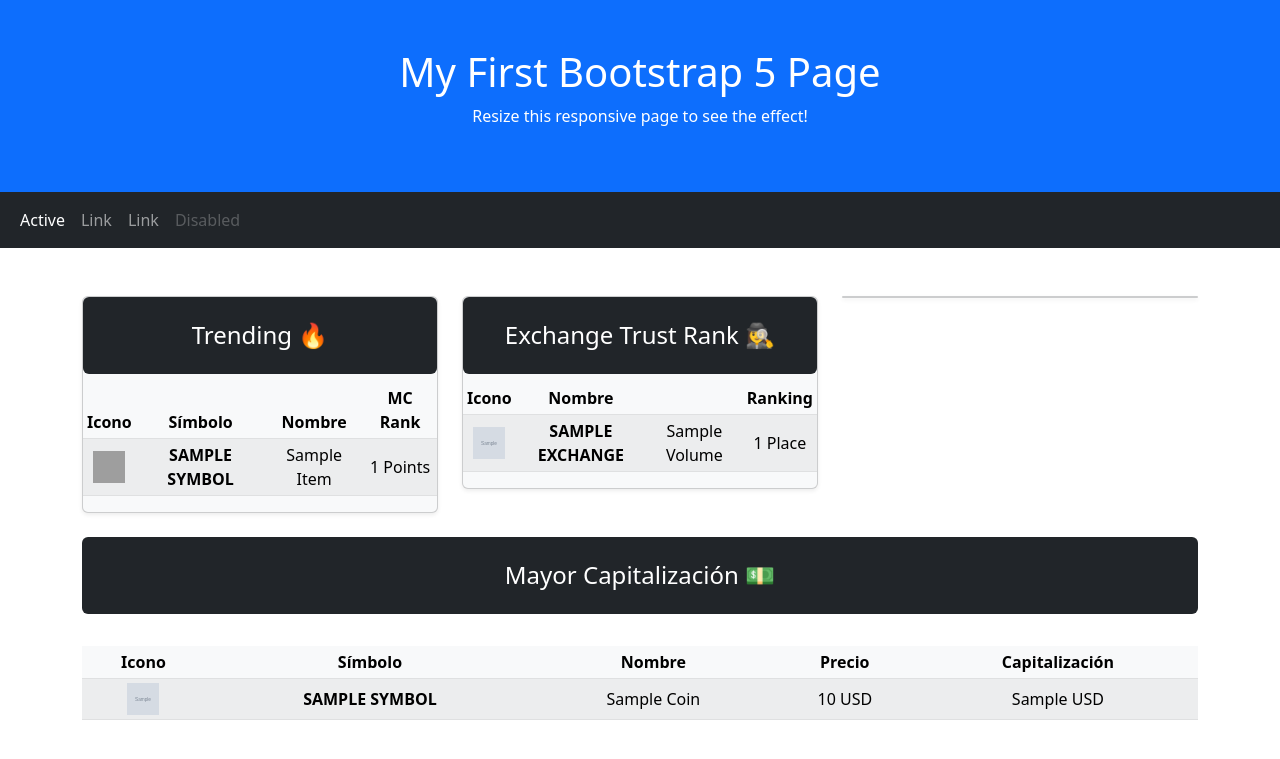
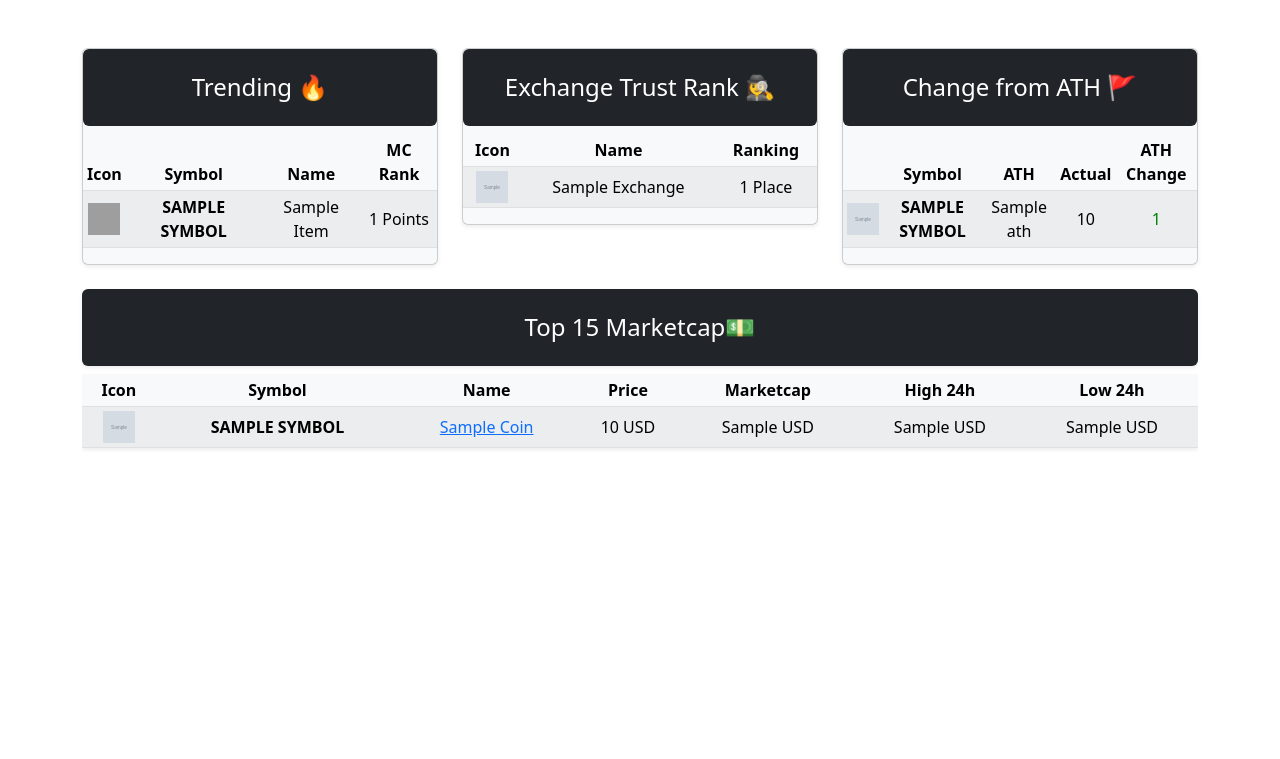
Before and after one commit to Joelarias1/cripto-tracker, a Django app: template criptofolio/templates/cointracker/welcome.html in a window 1280 px wide. Shown: the top 759 px of the page. Run offline with Django 4.2, Linux system fonts and the light colour scheme; the template is opened without the code that fills it: most values are stand-ins (such as "Sample title", 1, 10 or a date in 2020); grey boxes marked "Sample" are stand-in pictures; some libraries are stand-ins or nearby versions; grey boxes are pictures that could not be loaded.

Commit message:
View por ID de moneda creada, envia a otra pagina con los datos

```diff
--- a/cointracker/urls.py
+++ b/cointracker/urls.py
@@ -4,4 +4,5 @@ from . import views
 
 urlpatterns = [
     path('', views.welcome, name='welcome'),
+    path('coin/<str:coin_id>/', views.coin_detail, name='coin_detail')
 ]
--- a/criptofolio/templates/cointracker/welcome.html
+++ b/criptofolio/templates/cointracker/welcome.html
@@ -8,35 +8,15 @@
   <meta name="viewport" content="width=device-width, initial-scale=1.0" />
   <link href="https://cdn.jsdelivr.net/npm/bootstrap@5.2.3/dist/css/bootstrap.min.css" rel="stylesheet" />
   <script src="https://cdn.jsdelivr.net/npm/bootstrap@5.2.3/dist/js/bootstrap.bundle.min.js"></script>
+  <script src="https://ajax.googleapis.com/ajax/libs/jquery/3.6.0/jquery.min.js"></script>
+  <script src="https://cdnjs.cloudflare.com/ajax/libs/popper.js/2.4.4/esm/popper.min.js"></script>
   <link rel="stylesheet" type="text/css" href="{% static 'css/style.css' %}" />
+  <script src="{% static 'js/scripts.js' %}"></script>
+
   <title>Welcome</title>
 </head>
 
 <body>
-  <div class="p-5 bg-primary text-white text-center">
-    <h1>My First Bootstrap 5 Page</h1>
-    <p>Resize this responsive page to see the effect!</p>
-  </div>
-
-  <nav class="navbar navbar-expand-sm bg-dark navbar-dark">
-    <div class="container-fluid">
-      <ul class="navbar-nav">
-        <li class="nav-item">
-          <a class="nav-link active" href="#">Active</a>
-        </li>
-        <li class="nav-item">
-          <a class="nav-link" href="#">Link</a>
-        </li>
-        <li class="nav-item">
-          <a class="nav-link" href="#">Link</a>
-        </li>
-        <li class="nav-item">
-          <a class="nav-link disabled" href="#">Disabled</a>
-        </li>
-      </ul>
-    </div>
-  </nav>
-
   <div class="container mt-5">
     <div class="row mb-4">
       <div class="col-4">
@@ -48,9 +28,9 @@
             <table class="table table-light table-striped table-sm">
               <thead class="thead-dark">
                 <tr>
-                  <th scope="col" class="text-center">Icono</th>
-                  <th scope="col" class="text-center">Símbolo</th>
-                  <th scope="col" class="text-center">Nombre</th>
+                  <th scope="col" class="text-center">Icon</th>
+                  <th scope="col" class="text-center">Symbol</th>
+                  <th scope="col" class="text-center">Name</th>
                   <th scope="col" class="text-center">MC Rank</th>
                 </tr>
               </thead>
@@ -86,9 +66,8 @@
             <table class="table table-light table-striped table-sm">
               <thead class="thead-dark">
                 <tr>
-                  <th scope="col" class="text-center">Icono</th>
-                  <th scope="col" class="text-center">Nombre</th>
-                  <th scope="col" class="text-center"></th>
+                  <th scope="col" class="text-center">Icon</th>
+                  <th scope="col" class="text-center">Name</th>
                   <th scope="col" class="text-center">Ranking</th>
                 </tr>
               </thead>
@@ -98,11 +77,8 @@
                   <td class="text-center align-middle">
                     <img src="{{ exchange.image }}" width="32" height="32" />
                   </td>
-                  <td class="text-center align-middle fw-bold text-uppercase">
+                  <td class="text-center align-middle text-capitalize">
                     {{ exchange.name }}
-                  </td>
-                  <td class="text-center align-middle text-capitalize">
-                    {{ exchange.volume }}
                   </td>
                   <td class="text-center align-middle">
                     {{ exchange.trust_score_rank }} Place
@@ -116,29 +92,74 @@
         </div>
       </div>
       <div class="col-4">
-        <div class="card rounded-lg bg-light shadow-sm">
-          <!-- Contenido de la tarjeta -->
+        <div class="card rounded-lg bg-light shadow-sm" style="max-height:425px">
+          <h4 class="text-center bg-dark text-white rounded pt-4 pb-4">
+            Change from ATH 🚩
+          </h4>
+          <div class="overflow-auto">
+            <table class="table table-light table-striped table-sm">
+              <thead class="thead-dark">
+                <tr>
+                  <th scope="col" class="text-center"></th>
+                  <th scope="col" class="text-center">Symbol</th>
+                  <th scope="col" class="text-center">ATH</th>
+                  <th scope="col" class="text-center">Actual</th>
+                  <th scope="col" class="text-center">ATH Change</th>
+                </tr>
+              </thead>
+              <tbody>
+                {% for coin in ath %}
+                <tr>
+                  <td class="text-center align-middle">
+                    <img src="{{ coin.image }}" width="32" height="32" />
+                  </td>
+                  <td class="text-center align-middle text-uppercase fw-bold">
+                    {{ coin.symbol }}
+                  </td>
+                  <td class="text-center align-middle">
+                    {{ coin.ath }}
+                  </td>
+                  <td class="text-center align-middle">
+                    {{ coin.current_price}}
+                  </td>
+                  <td class="text-center align-middle">
+                    {% if coin.ath_change_percentage > 0 %}
+                    <span style="color: green;">{{ coin.ath_change_percentage }}</span>
+                    {% else %}
+                    <span style="color: red;">{{ coin.ath_change_percentage }}</span>
+                    {% endif %}
 
+                  </td>
+                </tr>
+                {% endfor %}
+
+              </tbody>
+            </table>
+          </div>
 
         </div>
       </div>
     </div>
 
     <div class="row">
-      <div class="col-12 mb-4">
-        <h4 class="text-center bg-dark text-white rounded pt-4 pb-4">
-          Mayor Capitalización 💵
+      <div class="col-12">
+        <div class="col-12">
+          <h4 class="text-center bg-dark text-white rounded pt-4 pb-4 shadow-sm">
+            Top 15 Marketcap💵
           </h4>
         </div>
-      <div class="col-12">
-        <table class="table table-light table-striped table-sm">
+        <div class="overflow-auto" style="max-height:550px">
+          <table class="table table-light table-striped table-sm shadow-sm">
             <thead class="thead-dark">
               <tr>
-              <th scope="col" class="text-center">Icono</th>
-              <th scope="col" class="text-center">Símbolo</th>
-              <th scope="col" class="text-center">Nombre</th>
-              <th scope="col" class="text-center">Precio</th>
-              <th scope="col" class="text-center">Capitalización</th>
+                <th scope="col" class="text-center">Icon</th>
+                <th scope="col" class="text-center">Symbol</th>
+                <th scope="col" class="text-center">Name</th>
+                <th scope="col" class="text-center">Price</th>
+                <th scope="col" class="text-center">Marketcap</th>
+                <th scope="col" class="text-center">High 24h</th>
+                <th scope="col" class="text-center">Low 24h</th>
+
               </tr>
             </thead>
             <tbody>
@@ -151,13 +172,19 @@
                   {{ coin.symbol }}
                 </td>
                 <td class="text-center align-middle text-capitalize">
-                {{ coin.name }}
+                  <a href="{% url 'coin_detail' coin.id %}">{{ coin.name }}</a>
                 </td>
                 <td class="text-center align-middle">
                   {{ coin.current_price }} USD
                 </td>
                 <td class="text-center align-middle">
                   {{ coin.market_cap }} USD
+                </td>
+                <td class="text-center align-middle">
+                  {{ coin.high_24h }} USD
+                </td>
+                <td class="text-center align-middle">
+                  {{ coin.low_24h }} USD
                 </td>
               </tr>
               {% endfor %}
@@ -166,6 +193,7 @@
         </div>
       </div>
     </div>
+  </div>
 </body>
 
 </html>
```
Also changed, not shown: cointracker/views.py (+22 -3 lines), criptofolio/templates/cointracker/coin-detail.html (added, +58 -0 lines), criptofolio/static/js/scripts.js (added). Lines whose indentation alone changed are shown as unchanged.
